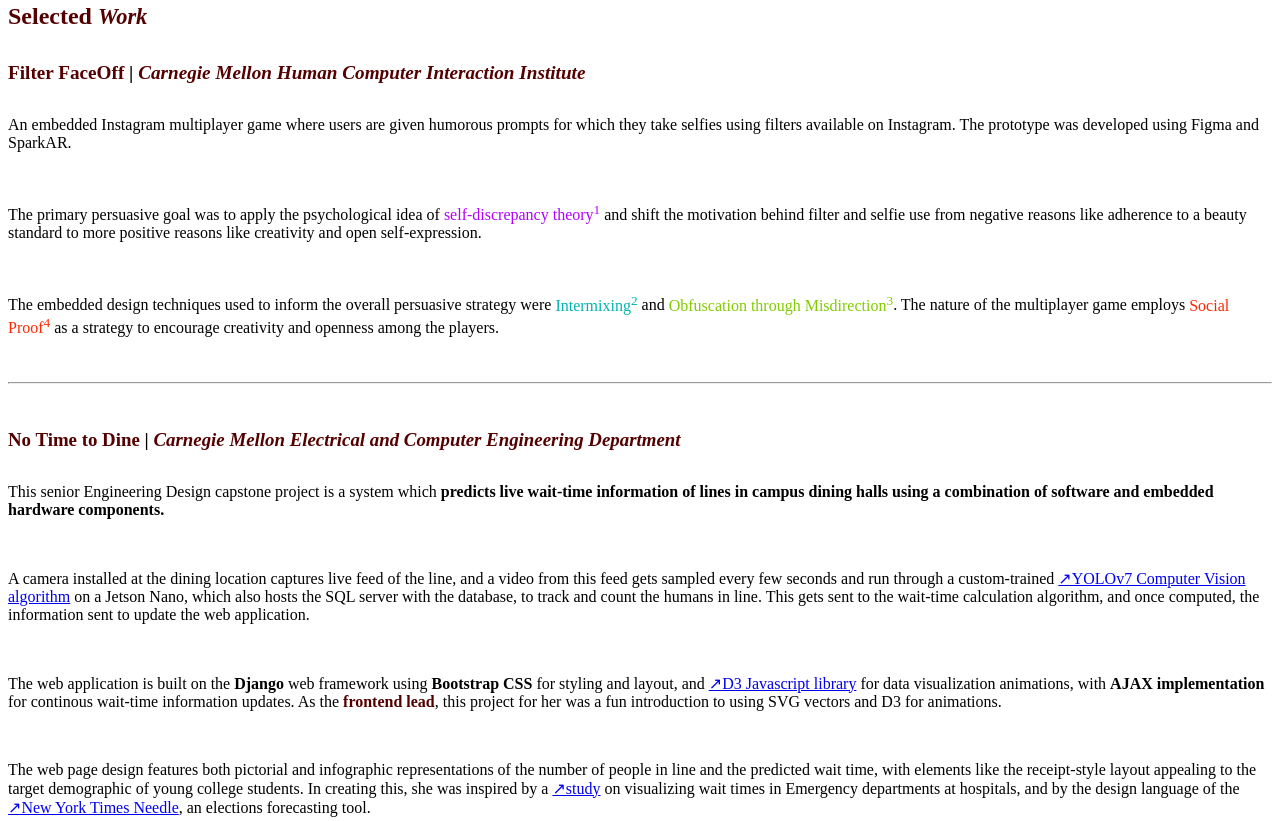
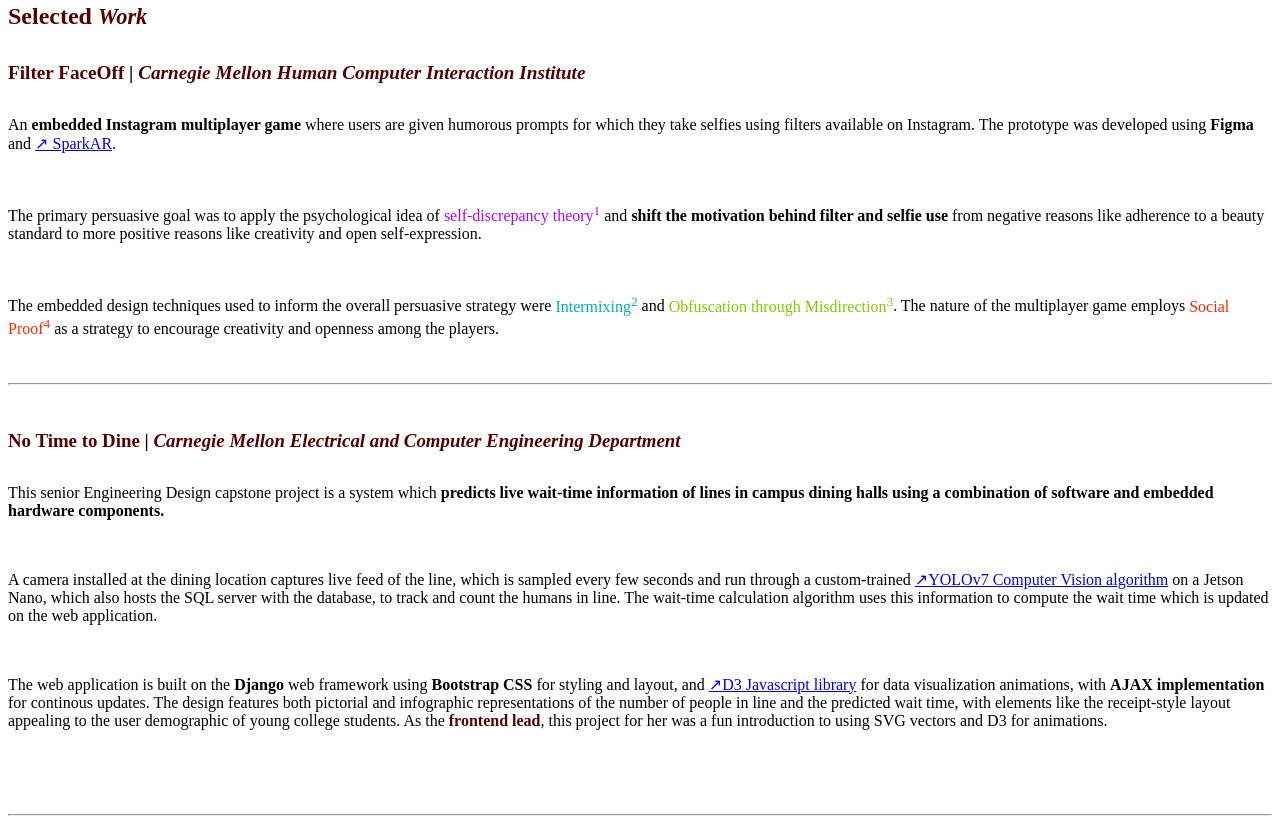
Before and after one commit to santacalculus/santacalculus.github.io, a website with bundled scripts: page index.html in a window 1280 px wide. Shown: the part 405-1226 px from the top of the page. Built offline with nearby package versions, Linux system fonts and the light colour scheme.

Commit message:
trimmed the notime section text

```diff
--- a/index.html
+++ b/index.html
@@ -38,9 +38,9 @@
           <section id="id_filterfaceoff" style="margin-top: 1rem;">
             <h5 style="font-family: Sentinel Pro; font-size: 1.2rem;"><span style="font-weight: 600; color:rgb(84, 0, 0);">Filter FaceOff</span> | <i style="color: rgb(84, 0, 0);">Carnegie Mellon Human Computer Interaction Institute</i></h5>
             <div class="content">
-              <p class="font-serif" style="margin-top: 0.5rem;">An embedded Instagram multiplayer game where users are given humorous prompts for which they take selfies using filters available on Instagram. The prototype was developed using Figma and SparkAR.</p>
+              <p class="font-serif" style="margin-top: 0.5rem;">An <b>embedded Instagram multiplayer game</b> where users are given humorous prompts for which they take selfies using filters available on Instagram. The prototype was developed using <b>Figma</b> and <a href="https://sparkar.facebook.com/ar-studio/" target="_blank" rel="noreferrer noopener" id="id_spark">&#8599; SparkAR</a>.</p>
               <br>
-              <p class="font-serif">The primary persuasive goal was to apply the psychological idea of <a id="id_selflink" style="color: rgb(179, 0, 255);">self-discrepancy theory<sup>1</sup></a> and shift the motivation behind filter and selfie use from negative reasons like adherence to a beauty standard to more positive reasons like creativity and open self-expression. </p>
+              <p class="font-serif">The primary persuasive goal was to apply the psychological idea of <a id="id_selflink" style="color: rgb(179, 0, 255);">self-discrepancy theory<sup>1</sup></a> and <b>shift the motivation behind filter and selfie use</b> from negative reasons like adherence to a beauty standard to more positive reasons like creativity and open self-expression. </p>
               <br>
               <p class="font-serif">The embedded design techniques used to inform the overall persuasive strategy were <a id="id_interlink" style="color: rgb(0,179,179);">Intermixing<sup>2</sup></a> and <a id="id_obfulink" style="color: rgb(128,204,0);">Obfuscation through Misdirection<sup>3</sup></a>. The nature of the multiplayer game employs <a id="id_prooflink" style="color: rgb(255,38,0);">Social Proof<sup>4</sup></a> as a strategy to encourage creativity and openness among the players.</p>
             </div>
@@ -55,19 +55,23 @@
                   <p class="font-serif" style="margin-top: 0.5rem;">This senior Engineering Design capstone project is a system which <b>predicts live wait-time information of lines in campus dining halls using a combination of software and embedded hardware components.</b></p>
                   <br>
                   <p class="font-serif">
-                      A camera installed at the dining location captures live feed of the line, and a video from this feed gets sampled every few seconds and run through a custom-trained
+                      A camera installed at the dining location captures live feed of the line, which is sampled every few seconds and run through a custom-trained
                       <a href="https://openaccess.thecvf.com/content/CVPR2023/papers/Wang_YOLOv7_Trainable_Bag-of-Freebies_Sets_New_State-of-the-Art_for_Real-Time_Object_Detectors_CVPR_2023_paper.pdf" target="_blank" rel="noreferrer noopener" id="id_yolo">&#8599;YOLOv7 Computer Vision algorithm</a> on a Jetson Nano, which also hosts the SQL server with the database, to track and count the humans in line.
-                      This gets sent to the wait-time calculation algorithm, and once computed, the information sent to update the web application.
+                      The wait-time calculation algorithm uses this information to compute the wait time which is updated on the web application.
                   </p>
                   <br>
                   <p class="font-serif">
-                    The web application is built on the <b>Django</b> web framework using <b>Bootstrap CSS</b> for styling and layout, and <a href="https://d3js.org/" target="_blank" rel="noreferrer noopener" id="id_d3">&#8599;D3 Javascript library</a> for data visualization animations, with <b>AJAX implementation</b> for continous wait-time information updates. As the <b style="color: rgb(84, 0, 0);">frontend lead</b>, this project for her was a fun introduction to using SVG vectors and D3 for animations.
+
+                    The web application is built on the <b>Django</b> web framework using <b>Bootstrap CSS</b> for styling and layout, and <a href="https://d3js.org/" target="_blank" rel="noreferrer noopener" id="id_d3">&#8599;D3 Javascript library</a> for data visualization animations, with <b>AJAX implementation</b> for continous updates.
+                    The design features both pictorial and infographic representations of the number of people in line and the predicted wait time, with elements like the receipt-style layout appealing to the user demographic of young college students.
+
+                    As the <b style="color: rgb(84, 0, 0);">frontend lead</b>, this project for her was a fun introduction to using SVG vectors and D3 for animations.
                   </p>
                   <br>
-                  <p class="font-serif">
-                    The web page design features both pictorial and infographic representations of the number of people in line and the predicted wait time, with elements like the receipt-style layout appealing to the target demographic of young college students.
-                    In creating this, she was inspired by a <a href="https://www.medrxiv.org/content/10.1101/2022.03.30.22273211v1" target="_blank" rel="noreferrer noopener" id="id_study">&#8599;study</a> on visualizing wait times in Emergency departments at hospitals, and by the design language of the <a href="https://www.nytimes.com/2022/11/08/us/politics/nyt-election-needle.html" target="_blank" ref="noreferrer noopener" id="id_needle">&#8599;New York Times Needle</a>, an elections forecasting tool.
-                  </p>
+                  <!-- <p class="font-serif"> -->
+                    <!-- The design features both pictorial and infographic representations of the number of people in line and the predicted wait time, with elements like the receipt-style layout appealing to the target demographic of young college students. -->
+                    <!-- She was inspired by a <a href="https://www.medrxiv.org/content/10.1101/2022.03.30.22273211v1" target="_blank" rel="noreferrer noopener" id="id_study">&#8599;study</a> on visualizing wait times in Emergency departments at hospitals, and by the design language of the <a href="https://www.nytimes.com/2022/11/08/us/politics/nyt-election-needle.html" target="_blank" ref="noreferrer noopener" id="id_needle">&#8599;New York Times Needle</a>, an elections forecasting tool. -->
+                  <!-- </p> -->
                 </div>
             </section>
 
--- a/main.css
+++ b/main.css
@@ -47,6 +47,7 @@
 #id_about {
     margin-top: 35vh;
     color: var(--text-color);
+    display: block;
     /* font-size: 1.2vw; */
     /* font-family: "sans-mono"; */
 }
@@ -137,6 +138,18 @@
 #id_motion:hover {
     color: black;
     background-color: yellow;
+}
+
+#id_spark {
+    font-family: "Sentinel Pro";
+    text-decoration: underline;
+    color: #1877f2;
+    font-weight: 600;
+}
+
+#id_spark:hover {
+    color: white;
+    background-color: #1877f2;
 }
 
 #id_yolo {
--- a/main.js
+++ b/main.js
@@ -142,6 +142,6 @@
 });
 
 
-// animate("#id_major", {y: -10}, {delay: stagger(0.1),
+// animate("#id_name", {y: 10}, {delay: stagger(0.1),
 //   duration: 0.5,
 //   easing: "ease-in"})
```
